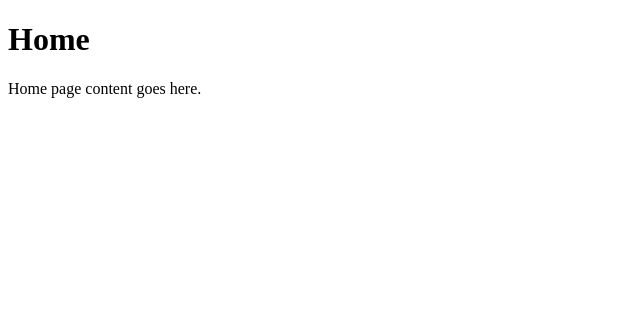
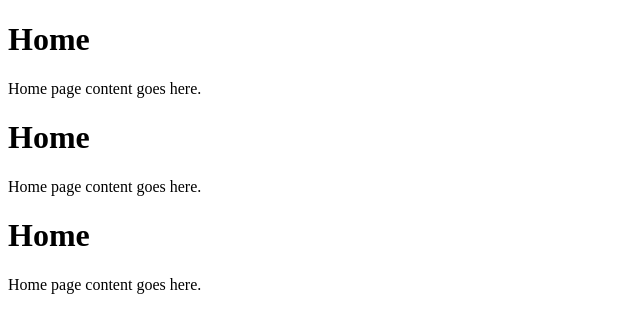
Before and after one commit to Dinithiwijesooriya/SE-Lab, a plain HTML site: page index.html in a window 1280 px wide. Shown: the whole page, without its empty margins (0-640 px from the left). Drawn offline with Linux system fonts and the light colour scheme.

Commit message:
added new headings

```diff
--- a/index.html
+++ b/index.html
@@ -7,5 +7,9 @@
     <body>
         <h1>Home</h1>
         <p>Home page content goes here.</p>
+        <h1>Home</h1>
+        <p>Home page content goes here.</p>
+        <h1>Home</h1>
+        <p>Home page content goes here.</p>
     </body>
 </html>
```
